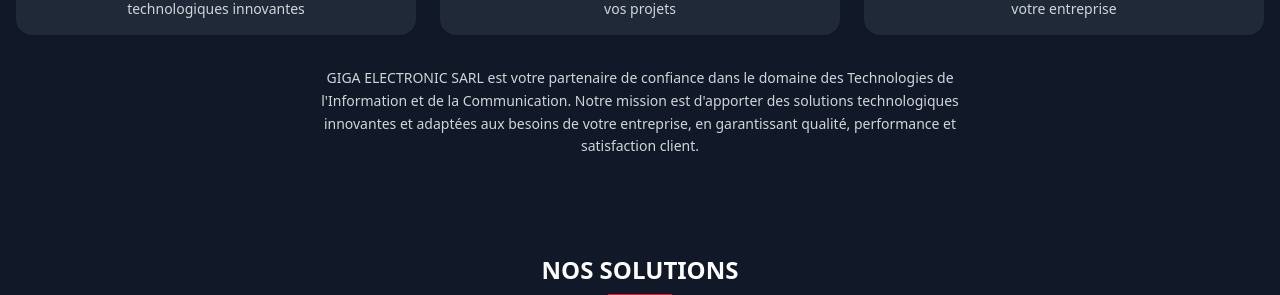
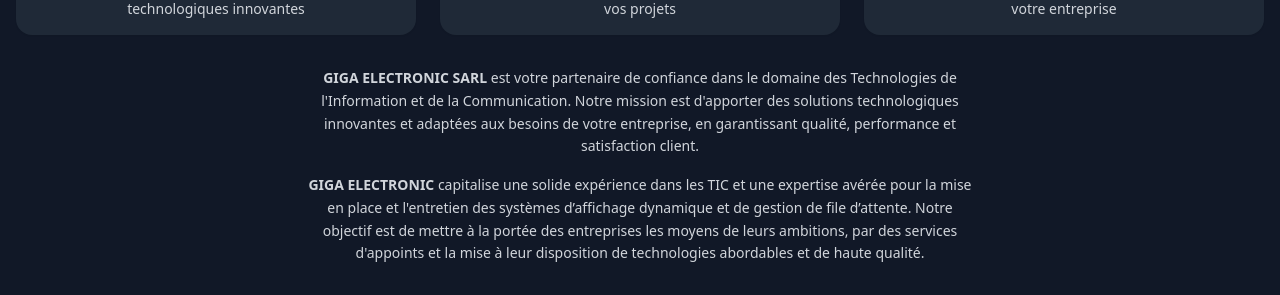
Before and after one commit to giga2016/giga-electronic, a React (Vite) app: page / in a window 1280 px wide. Shown: the part 657-952 px from the top of the page. Built offline with nearby package versions, Linux system fonts and the light colour scheme.

Commit message:
Mise à jour du site après modifications

```diff
--- a/src/components/About.tsx
+++ b/src/components/About.tsx
@@ -40,11 +40,21 @@ const About = () => {
             </p>
           </div>
         </div>
-        <div className="mt-8 text-center max-w-2xl mx-auto">
-          <p className="text-gray-700 dark:text-gray-300 text-sm leading-relaxed">
-            GIGA ELECTRONIC SARL est votre partenaire de confiance dans le domaine des Technologies de l'Information et de la Communication. Notre mission est d'apporter des solutions technologiques innovantes et adaptées aux besoins de votre entreprise, en garantissant qualité, performance et satisfaction client.
-          </p>
-        </div>
+       <div className="mt-8 text-center max-w-2xl mx-auto">
+  <p className="text-gray-700 dark:text-gray-300 text-sm leading-relaxed mb-4">
+    <strong>GIGA ELECTRONIC SARL</strong> est votre partenaire de confiance dans le domaine des Technologies de l'Information et de la Communication.
+    Notre mission est d'apporter des solutions technologiques innovantes et adaptées aux besoins de votre entreprise, en garantissant qualité, performance et satisfaction client.
+  </p>
+
+  <p className="text-gray-700 dark:text-gray-300 text-sm leading-relaxed">
+    <strong>GIGA ELECTRONIC</strong> capitalise une solide expérience dans les TIC et une expertise avérée
+    pour la mise en place et l'entretien des systèmes d’affichage dynamique et de gestion
+    de file d’attente. Notre objectif est de mettre à la portée des entreprises les moyens de
+    leurs ambitions, par des services d'appoints et la mise à leur disposition de technologies
+    abordables et de haute qualité.
+  </p>
+</div>
+
       </div>
     </section>
   );
```
